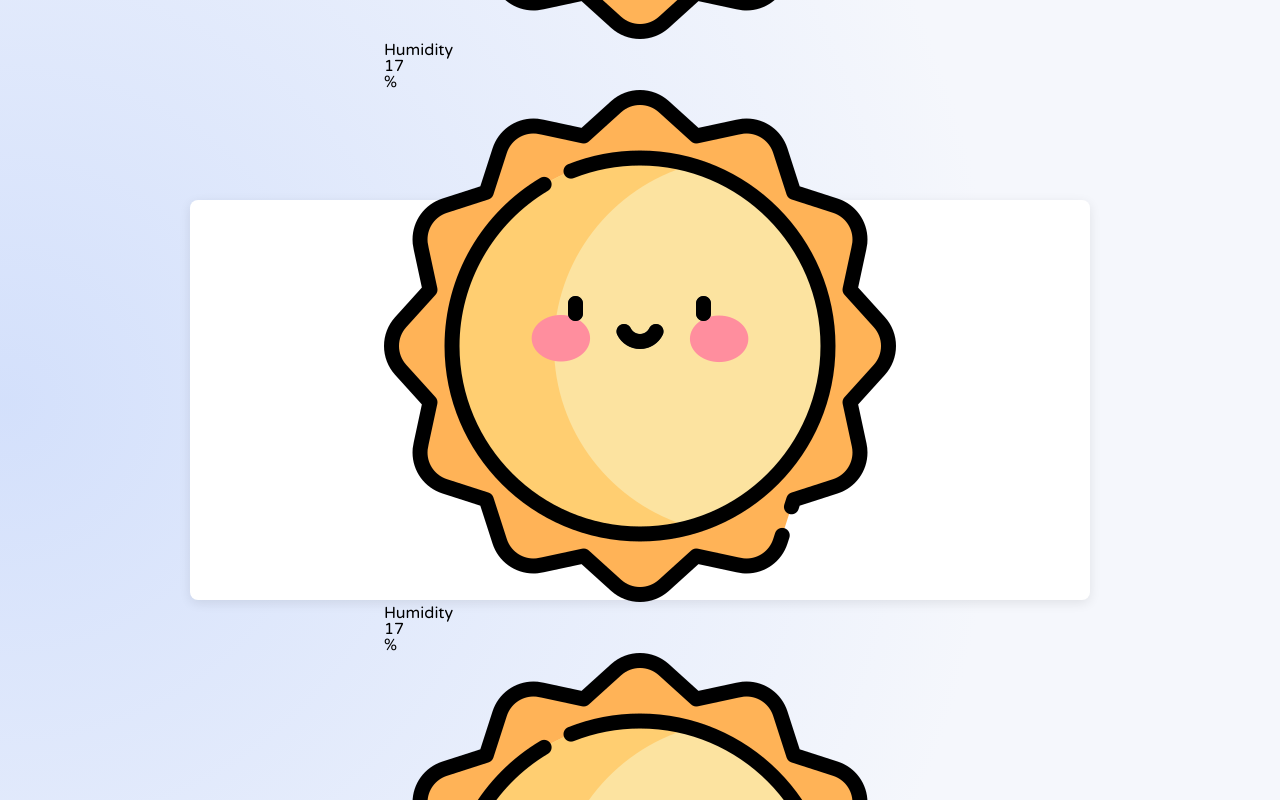
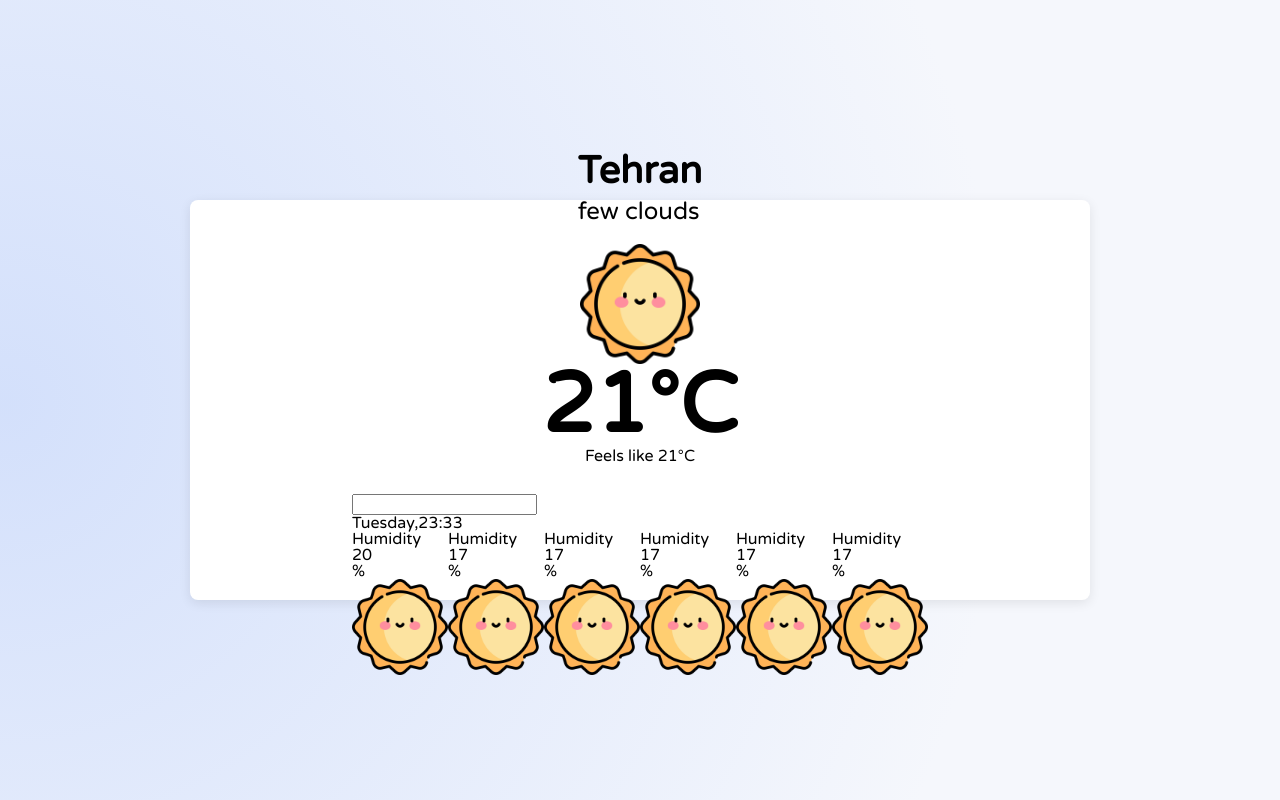
Before and after one commit to AmirMasoud-Beheshti/mini-weather, a React (Create React App) app: page / in a window 1280 px wide. Shown: the top 800 px of the page. Built offline with nearby package versions, Linux system fonts and the light colour scheme; no server answers.

Commit message:
feat: config redux toolkit and create store and slice

```diff
--- a/src/components/WeatherFields/MetricsCard/MetricsCard.scss
+++ b/src/components/WeatherFields/MetricsCard/MetricsCard.scss
@@ -0,0 +1,3 @@
+.img {
+  width: 96px;
+}
--- a/src/components/WeatherFields/MetricsCard/MetricsCard.tsx
+++ b/src/components/WeatherFields/MetricsCard/MetricsCard.tsx
@@ -1,5 +1,5 @@
 import React from "react";
-
+import './MetricsCard.scss'
 export interface MetricsCardProps {
   title: string;
   value: string;
@@ -9,14 +9,14 @@ export interface MetricsCardProps {
 const MetricsCard = (props: MetricsCardProps) => {
   const { title, value, unit,imageSrc } = props;
   return (
-    <div>
+    <div className="">
       <div>{title}</div>
       <div>
         <div>
           <div>{value}</div>
           <div>{unit}</div>
         </div>
-        <div><img src={imageSrc} alt="" /></div>
+        <div><img src={imageSrc} alt="" className="img"/></div>
       </div>
     </div>
   );
--- a/src/components/WeatherFields/WeatherFields.scss
+++ b/src/components/WeatherFields/WeatherFields.scss
@@ -0,0 +1,4 @@
+.weather-fields{
+  display: flex;
+  flex-wrap: wrap;
+}
--- a/src/components/WeatherFields/WeatherFields.tsx
+++ b/src/components/WeatherFields/WeatherFields.tsx
@@ -1,46 +1,19 @@
-import React from "react";
+import React, { useEffect } from "react";
 import MetricsCard, { MetricsCardProps } from "./MetricsCard/MetricsCard";
 import "./WeatherFields.scss";
+
+import { useDispatch, useSelector } from "react-redux";
 import WeatherForm from "./WeatherForm/WeatherForm";
+import { AppDispatch, TRootState } from "../../store/store";
+import { fetchWeather } from "./metricsFieldsSlice";
 const WeatherFields = () => {
-  const metricsData: MetricsCardProps[] = [
-    {
-      title: "Humidity",
-      value: "17",
-      unit: "%",
-      imageSrc: "/images/sunny.png",
-    },
-    {
-      title: "Humidity",
-      value: "17",
-      unit: "%",
-      imageSrc: "/images/sunny.png",
-    },
-    {
-      title: "Humidity",
-      value: "17",
-      unit: "%",
-      imageSrc: "/images/sunny.png",
-    },
-    {
-      title: "Humidity",
-      value: "17",
-      unit: "%",
-      imageSrc: "/images/sunny.png",
-    },
-    {
-      title: "Humidity",
-      value: "17",
-      unit: "%",
-      imageSrc: "/images/sunny.png",
-    },
-    {
-      title: "Humidity",
-      value: "17",
-      unit: "%",
-      imageSrc: "/images/sunny.png",
-    },
-  ];
+  const dispatch = useDispatch<AppDispatch>()
+  const metricsData: MetricsCardProps[] = useSelector(
+    (state: TRootState) => state.metricsFields
+  );
+  useEffect(()=> {
+    dispatch(fetchWeather())
+  },[])
   const renderedFields = metricsData.map((item, index) => {
     return (
       <MetricsCard
@@ -55,7 +28,7 @@ const WeatherFields = () => {
   return (
     <div>
       <WeatherForm />
-      <div>{renderedFields}</div>
+      <div className="weather-fields">{renderedFields}</div>
     </div>
   );
 };
--- /dev/null
+++ b/src/components/WeatherFields/metricsFieldsSlice.ts
@@ -0,0 +1,60 @@
+import { createAsyncThunk,createSlice } from '@reduxjs/toolkit';
+import axios from "axios";
+import { MetricsCardProps } from "./MetricsCard/MetricsCard";
+
+const initialState: MetricsCardProps[] = [
+  {
+    title: "Humidity",
+    value: "20",
+    unit: "%",
+    imageSrc: "/images/sunny.png",
+  },
+  {
+    title: "Humidity",
+    value: "17",
+    unit: "%",
+    imageSrc: "/images/sunny.png",
+  },
+  {
+    title: "Humidity",
+    value: "17",
+    unit: "%",
+    imageSrc: "/images/sunny.png",
+  },
+  {
+    title: "Humidity",
+    value: "17",
+    unit: "%",
+    imageSrc: "/images/sunny.png",
+  },
+  {
+    title: "Humidity",
+    value: "17",
+    unit: "%",
+    imageSrc: "/images/sunny.png",
+  },
+  {
+    title: "Humidity",
+    value: "17",
+    unit: "%",
+    imageSrc: "/images/sunny.png",
+  },
+];
+export const fetchWeather = createAsyncThunk(
+  "weather/fetchWeather",
+  async () => {
+    const response = axios.get(
+      "https://api.openweathermap.org/data/2.5/onecall?lat=33.44&lon=-94.04&unit=metric&appid=190ed9c24baf34967202a15934120510"
+    )
+    console.log(response,'redux thunk');
+
+    return response
+  }
+);
+const metricsFieldsSlice = createSlice({
+  name: "weatherFields",
+  initialState,
+  reducers: {},
+});
+export const selectMetricsField = (state: any) => state.metricsFields;
+export default metricsFieldsSlice.reducer;
--- a/src/index.tsx
+++ b/src/index.tsx
@@ -2,12 +2,17 @@ import React from 'react';
 import ReactDOM from 'react-dom/client';
 import './index.css';
 import App from './App';
+import { Provider } from 'react-redux'
+import { store } from './store/store';
 
 const root = ReactDOM.createRoot(
   document.getElementById('root') as HTMLElement
 );
 root.render(
   <React.StrictMode>
+  <Provider store={store}>
+
     <App />
+  </Provider>
   </React.StrictMode>
 );
--- /dev/null
+++ b/src/store/store.ts
@@ -0,0 +1,9 @@
+import { configureStore } from "@reduxjs/toolkit";
+import metricsFieldsSlice from "../components/WeatherFields/metricsFieldsSlice";
+
+export const store = configureStore({
+  reducer: { metricsFields: metricsFieldsSlice },
+});
+
+export type TRootState = ReturnType<typeof store.getState>
+export type AppDispatch = typeof store.dispatch
```
